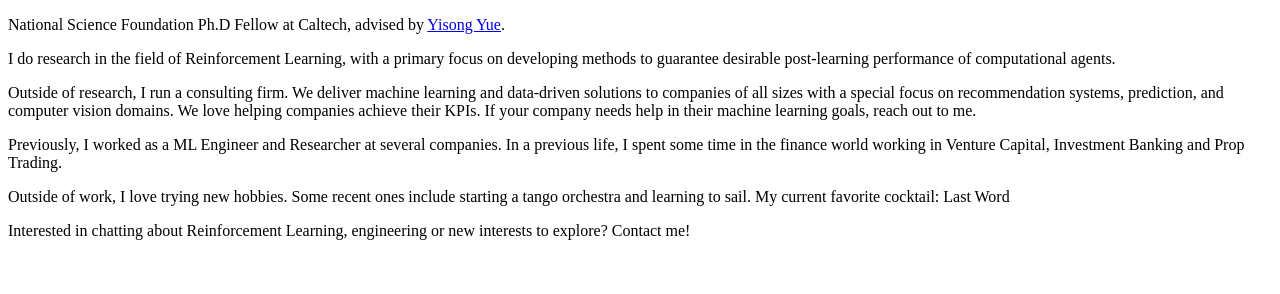
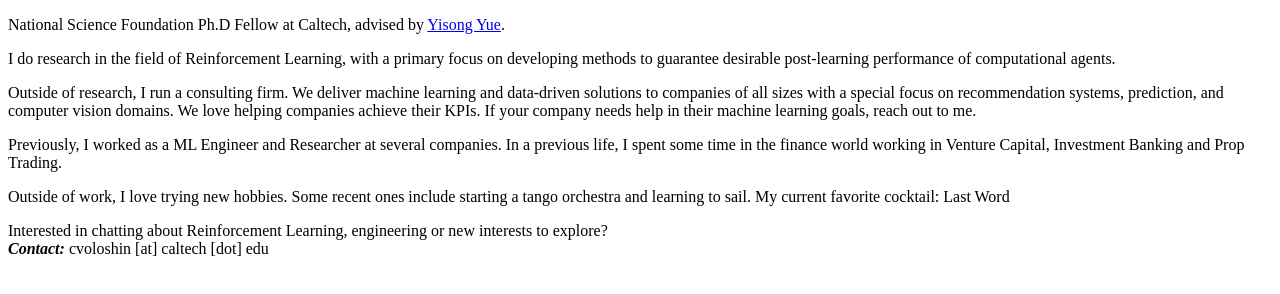
Before and after one commit to clvoloshin/personal-site, a Gatsby site: page /about in a window 1280 px wide. Shown: the part 414-708 px from the top of the page. Built offline with nearby package versions, Linux system fonts and the light colour scheme; Gatsby itself is replaced by a stand-in of ours.

Commit message:
adding email

```diff
--- a/src/pages/about.js
+++ b/src/pages/about.js
@@ -78,9 +78,14 @@ export default function About({ children }) {
              My current favorite cocktail: Last Word
             </p>
 
-            <p>
-              Interested in chatting about Reinforcement Learning, engineering or new interests to explore? Contact me!
-            </p>
+
+              <p>
+              Interested in chatting about Reinforcement Learning,
+                engineering or new interests to explore?
+                <br />
+              <em style={{"fontWeight":"bold"}}>Contact:</em> cvoloshin [at] caltech [dot] edu
+              </p>
+
           </div>
         </div>
 
```
